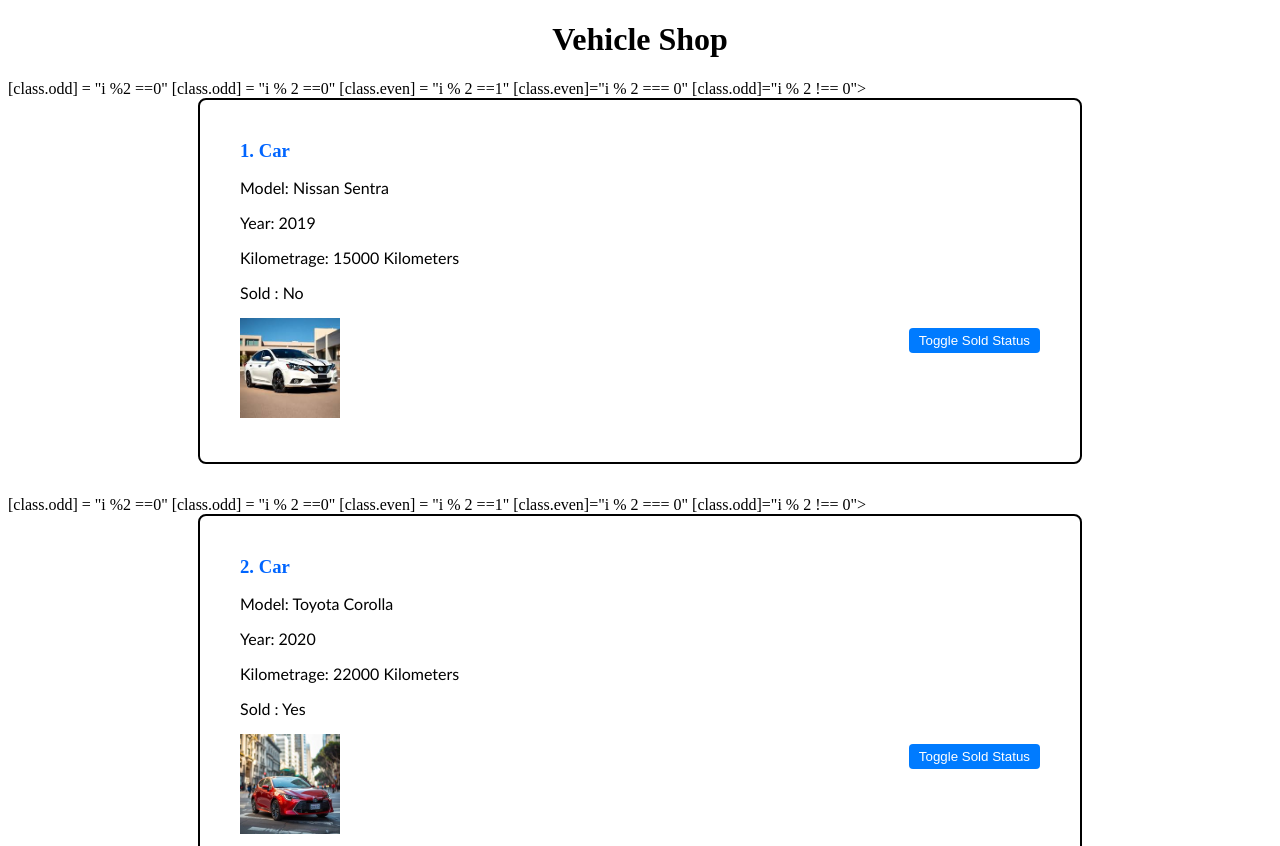
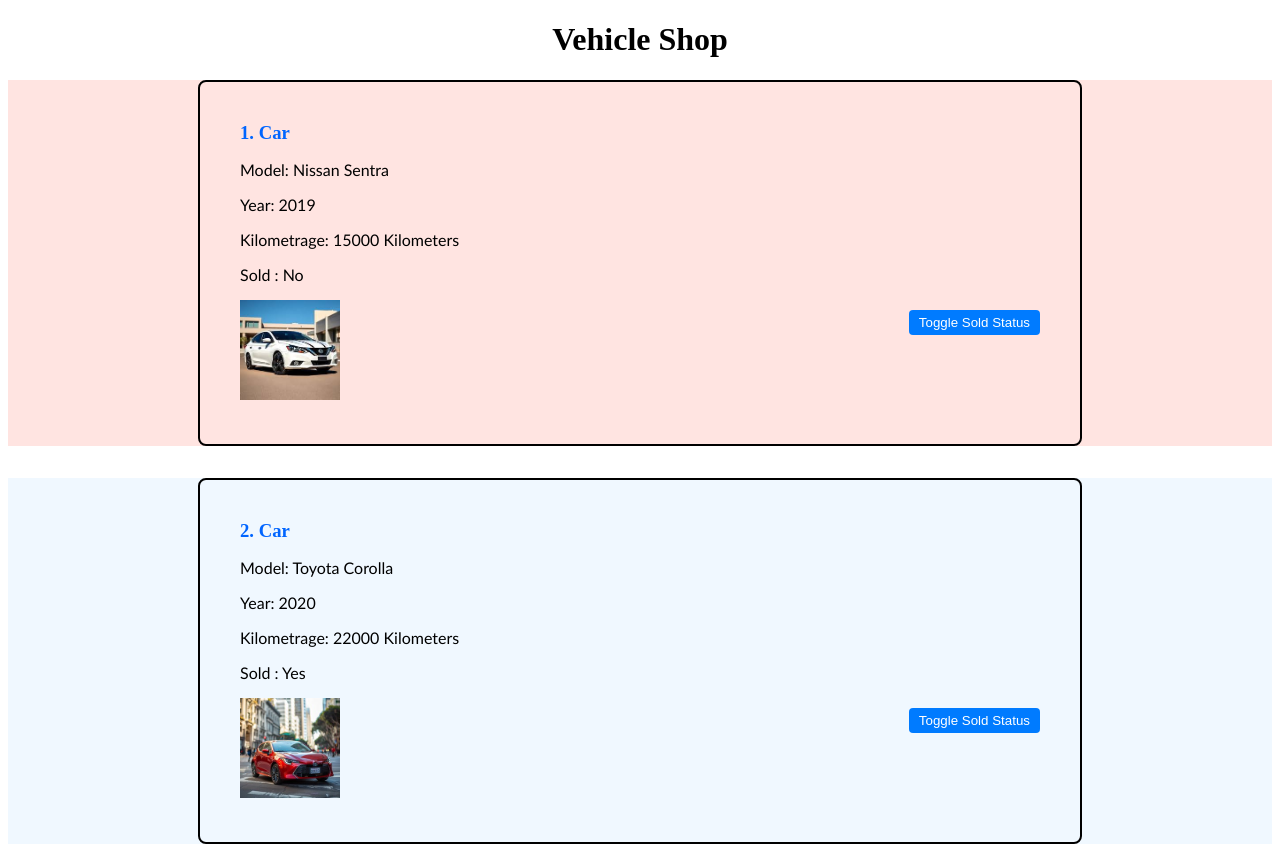
Before and after one commit to AnandOtivCode/AnandOtivCode-Anand-Otiv-Learning-Angular, an Angular app: page / in a window 1280 px wide. Shown: the top 846 px of the page. Built offline with nearby package versions, Linux system fonts and the light colour scheme.

Commit message:
Made it so every item has a different background color.

```diff
--- a/src/app/vehicle-list-item/vehicle-list-item.css
+++ b/src/app/vehicle-list-item/vehicle-list-item.css
@@ -9,13 +9,13 @@
   border: 2px solid ;
 
 }
-.odd {
-  background-color:aliceblue;
-}
+/*.odd {*/
+/*  background-color:aliceblue;*/
+/*}*/
 
-.even {
-  background-color:blanchedalmond;
-}
+/*.even {*/
+/*  background-color:blanchedalmond;*/
+/*}*/
 
 
 
--- a/src/app/vehicle-list/vehicle-list.css
+++ b/src/app/vehicle-list/vehicle-list.css
@@ -1,9 +1,8 @@
 
-.even {
+.vehicle-list:nth-child(even) {
   background-color: #f0f8ff; /* light blue */
 }
-
-.odd {
+.vehicle-list:nth-child(odd){
   background-color: #ffe4e1; /* light pink */
 }
 
--- a/src/app/vehicle-list/vehicle-list.html
+++ b/src/app/vehicle-list/vehicle-list.html
@@ -4,34 +4,25 @@
 <!--way 1-->
 
 
-<!--<div *ngFor="let vehicle of vehicleList"   class="user-card">-->
+<div *ngFor="let vehicle of vehicleList"  class="vehicle-list">
 
-<!--  <app-vehicle-list-item [vehicle]=vehicle> </app-vehicle-list-item>-->
+  <app-vehicle-list-item [vehicle]=vehicle> </app-vehicle-list-item>
 
-
-
-<!--</div>-->
+</div>
 
 
 <!--way 2-->
-<div class="user-card">
-  @for (vehicle of vehicleList; track vehicle.id; let i = $index){
-[class.odd] = "i %2 ==0"
-  [class.odd] = "i % 2 ==0"
-    [class.even] = "i % 2 ==1"
+<!--<div class="vehicle-list">-->
+<!--  @for (vehicle of vehicleList; track vehicle.id; let i = $index){-->
 
 
+<!--  <app-vehicle-list-item [vehicle]="vehicle">-->
+<!--    [class.odd] = "i % 2 === 0"-->
+<!--    [class.even] = "i % 2 === 1"-->
+<!--  </app-vehicle-list-item>-->
+<!--  }-->
 
-
-
-
-  [class.even]="i % 2 === 0"
-  [class.odd]="i % 2 !== 0">
-
-  <app-vehicle-list-item [vehicle]="vehicle"></app-vehicle-list-item>
-  }
-
-</div>
+<!--</div>-->
 
 <!-- -&#45;&#45; End of Way 2-->
 
```
